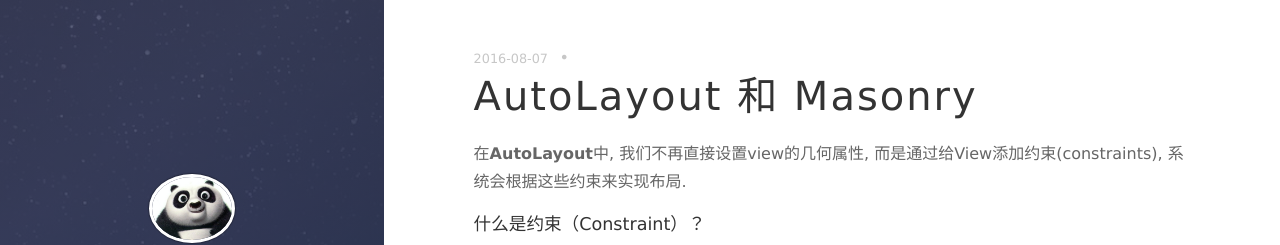
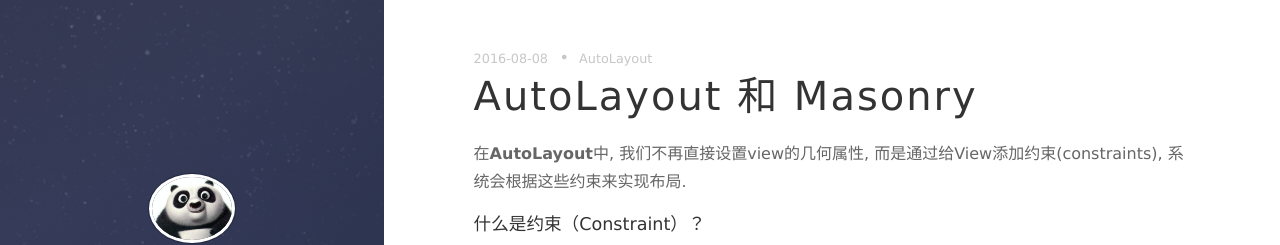
Before and after one commit to daxiazhou/MyBlogSourceCode, a Jekyll site: the page built from _posts/2016-08-8-AutoLayout-和-Masonry.md, in a window 1280 px wide and 900 px high. Shown: the top 245 px of the window. Built offline with Jekyll 4.4.1, drawn with Linux system fonts in a browser that asks for light colours; nearby versions of some CDN libraries; Markdown is read by kramdown in place of the engine named in the settings; comment, search, counter and statistics services are not loaded.

Commit message:
update at 2016年 8月 8日 星期一 00时17分40秒 CST

```diff
--- a/_posts/2016-08-8-AutoLayout-和-Masonry.md
+++ b/_posts/2016-08-8-AutoLayout-和-Masonry.md
@@ -1,7 +1,9 @@
 ---
 layout: post
 title: AutoLayout 和 Masonry
-date: 2016-08-8 00:03:24.000000000 +09:00
+date: 2016-08-8 00:03:24
+comments: true
+tags: AutoLayout
 ---
 
 
```
